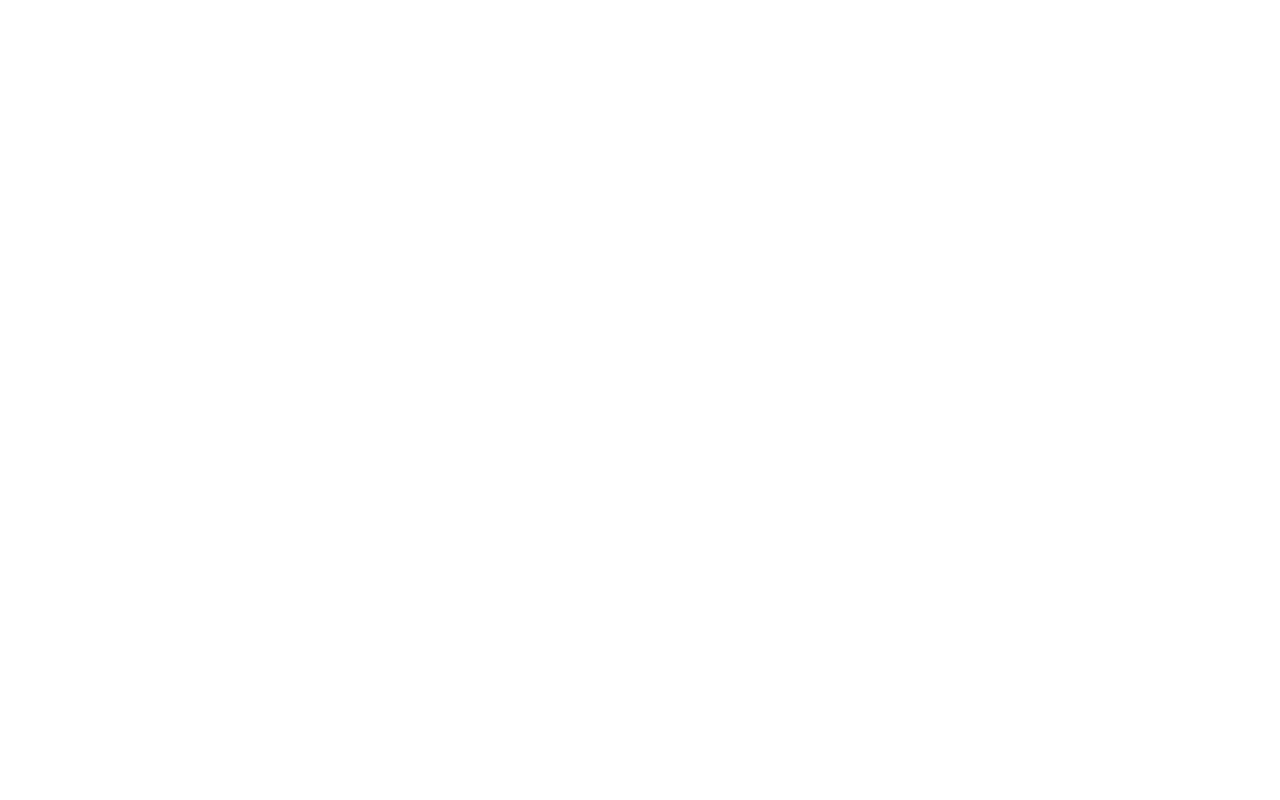
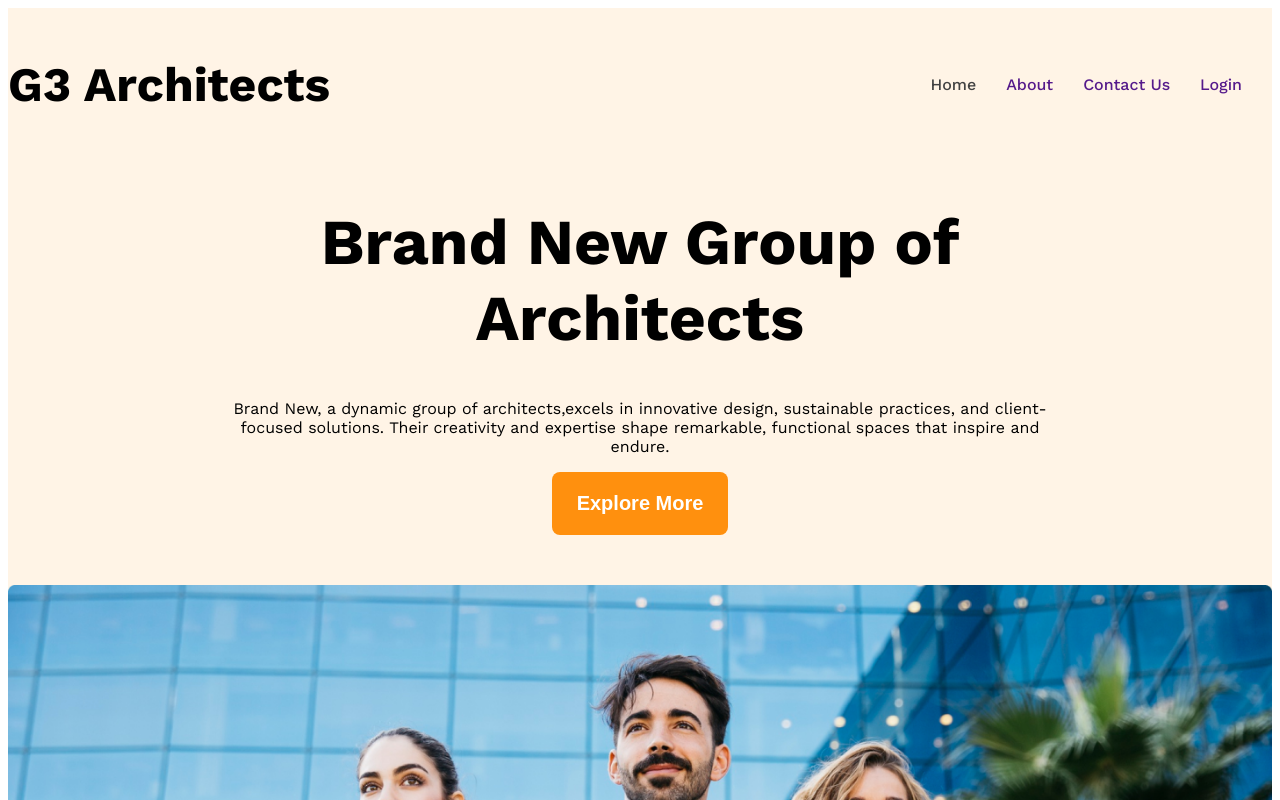
Before and after one commit to mahedihassan786/g3-architects-website, a plain HTML site: page index.html in a window 1280 px wide. Shown: the top 800 px of the page. Drawn offline with nearby package versions, Linux system fonts and the light colour scheme; a web font is replaced by a local one.

Commit message:
added banner items and media quwery

```diff
--- a/index.html
+++ b/index.html
@@ -1,20 +1,35 @@
 <!DOCTYPE html>
 <html lang="en">
-<head>
-    <meta charset="UTF-8">
-    <meta name="viewport" content="width=device-width, initial-scale=1.0">
+  <head>
+    <meta charset="UTF-8" />
+    <meta name="viewport" content="width=device-width, initial-scale=1.0" />
     <title>G3 Architects</title>
-    <link rel="stylesheet" href="styles/architects.css">
-</head>
-<body>
-    <header>
-
+    <link rel="stylesheet" href="styles/architects.css" />
+  </head>
+  <body class="work-sans-font">
+    <header class="bg-light">
+      <nav class="navbar display-flex">
+        <h3 class="brand">G3 Architects</h3>
+        <ul class="nav-links display-flex">
+            <!-- li.nav-item*4>a.nav-link -->
+            <li class="nav-item"><a href="" class="nav-link text-gray">Home</a></li>
+            <li class="nav-item"><a href="" class="nav-link">About </a></li>
+            <li class="nav-item"><a href="" class="nav-link">Contact Us</a></li>
+            <li class="nav-item"><a href="" class="nav-link">Login</a></li>
+        </ul>
+      </nav>
+      <div class="banner">
+        <div class="banner-content">
+          <h1 class="banner-title">Brand New Group of Architects </h1>
+        <p class="banner-description">Brand New, a dynamic group of architects,excels in innovative design,
+            sustainable practices, and client-focused solutions. Their creativity and expertise shape remarkable,
+            functional spaces that inspire and endure.</p>
+        <button class="btn-primary">Explore More</button>
+        </div>
+        <img class="banner-image" src="images/banner.png" alt="">
+      </div>
     </header>
-    <main>
-
-    </main>
-    <footer>
-
-    </footer>
-</body>
+    <main></main>
+    <footer></footer>
+  </body>
 </html>
--- a/styles/architects.css
+++ b/styles/architects.css
@@ -0,0 +1,80 @@
+@import url('https://fonts.googleapis.com/css2?family=Azeret+Mono:ital,wght@0,100..900;1,100..900&family=Work+Sans:ital,wght@0,100..900;1,100..900&display=swap');
+
+.work-sans-font {
+  font-family: "Work Sans", sans-serif;
+  font-optical-sizing: auto;
+  font-weight: 400;
+  font-style: normal;
+}
+/* shared styles */
+.display-flex{
+    display: flex;
+}
+
+/* dark 02 */
+.text-gray{
+    color: #424242;
+}
+/* dark 03 */
+.text-light-gray{
+ color: #727272;
+}
+.bg-light{
+    background-color: rgba(255, 144, 14, 0.1);
+}
+.btn-primary{
+    background-color: #FF900E;
+    color: white;
+    padding: 20px 25px;
+    font-size: 1.25rem;
+    font-weight: 600;
+    border-radius: 8px;
+    border: none;
+
+}
+/* header styles  */
+
+
+
+/* navbar related styles */
+.navbar{
+    justify-content: space-between;
+    align-items: center;
+}
+.nav-item{
+    list-style: none;
+    margin-right: 30px;
+}
+.brand{
+    font-weight: 700;
+    font-size: 3rem;
+
+}
+.nav-link{
+    text-decoration: none;
+    font-weight: 500;
+}
+.navbar, .banner{
+    max-width: 1440px;
+    margin: 0 auto;
+}
+/* banner related styles */
+.banner-content{
+    max-width: 850px;
+    margin: 0 auto;
+    text-align: center;
+    margin-bottom: 50px;
+}
+.banner-title{
+    font-weight: 700;
+    font-size: 4rem;
+}
+.banner-image{
+    width: 100%;
+}
+/* responsive media quwery */
+@media screen and (max-width: 576px) {
+    .navbar, .nav-link{
+    flex-direction: column;
+    }
+}
```
